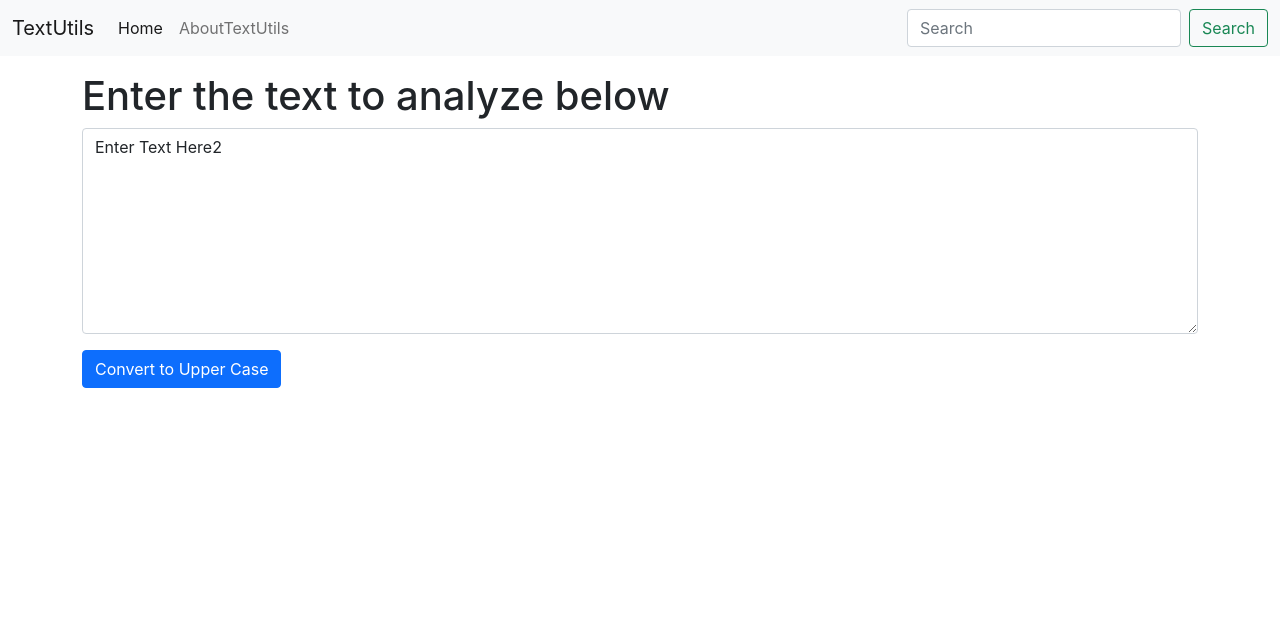
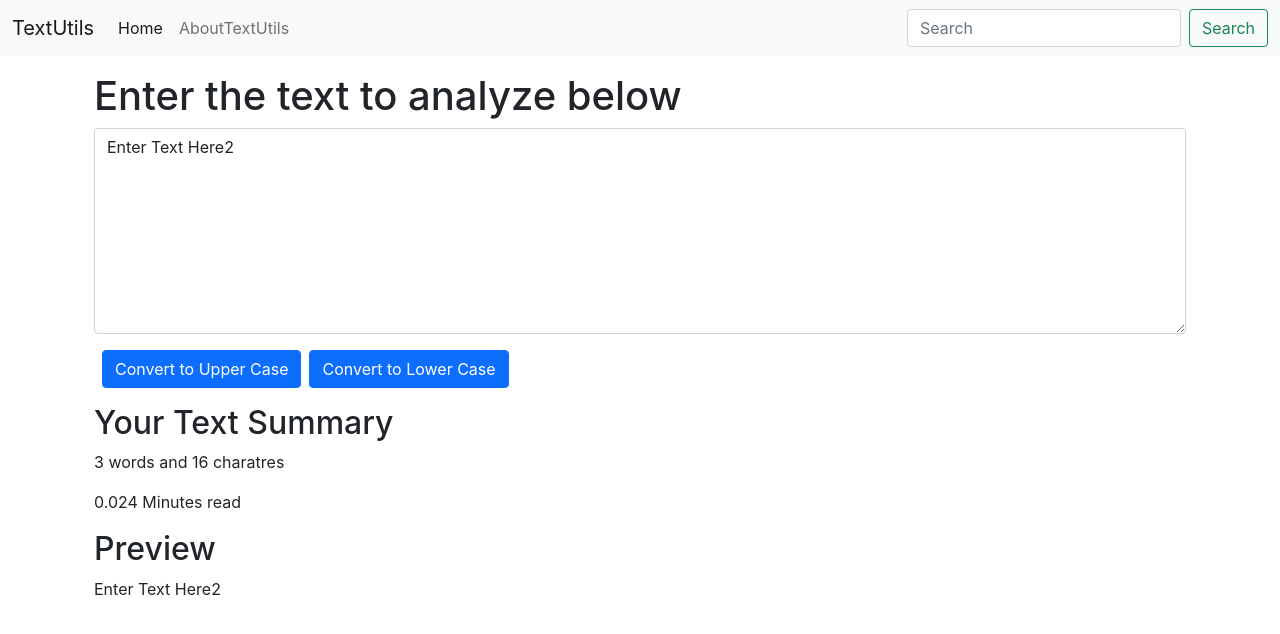
Before and after one commit to yashbhardwaj786/ReactJsLearning, a React (Create React App) app: page /about in a window 1280 px wide. Shown: the top 634 px of the page. Built offline with nearby package versions, Linux system fonts and the light colour scheme.

Commit message:
add uppercase and lower case button use

```diff
--- a/src/components/TextForm.js
+++ b/src/components/TextForm.js
@@ -1,20 +1,28 @@
-import React, {useState} from 'react';
+import React, { useState } from "react";
 
 export default function TextForm(props) {
-    const [text, setText] = useState('Enter Text Here2');
+  const [text, setText] = useState("Enter Text Here2");
   // text = "new text" // wrong way to set text
 
   const handleUpClick = () => {
-        console.log('Upper case was clicked: '+text);
+    // console.log("Upper case was clicked: " + text);
     let newText = text.toUpperCase();
     setText(newText);
-    }
+  };
+
+  const handleLwClick = () => {
+    // console.log("Lower case was clicked: " + text);
+    let newText = text.toLowerCase();
+    setText(newText);
+  };
   const hanldeOnChange = (event) => {
-        console.log('hanldeOnChange fired');
+    // console.log("hanldeOnChange fired");
     setText(event.target.value);
-    }
+  };
+
   return (
-    <div>
+    <>
+      <div className={"container"}>
         <h1>{props.heading}</h1>
         <div className="mb-3">
           <textarea
@@ -26,8 +34,22 @@
           ></textarea>
         </div>
 
-    <button className="btn btn-primary" onClick={handleUpClick}> Convert to Upper Case</button>
-
+        <button className="btn btn-primary mx-2" onClick={handleUpClick}>
+          {" "}
+          Convert to Upper Case
+        </button>
+        <button className="btn btn-primary" onClick={handleLwClick}>
+          {" "}
+          Convert to Lower Case
+        </button>
       </div>
+      <div className="container my-3">
+            <h2>Your Text Summary</h2>
+            <p>{text.split(" ").length} words and {text.length} charatres</p>
+            <p>{0.008 * text.split(" ").length} Minutes read </p>
+            <h2>Preview</h2>
+            <p>{text}</p>
+      </div>
+    </>
   );
 }
```
Lines whose indentation alone changed are shown as unchanged.
